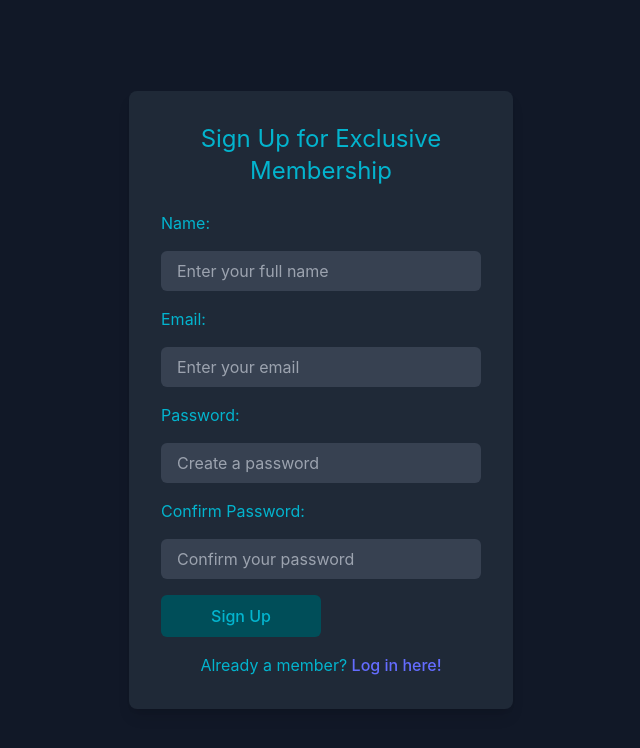
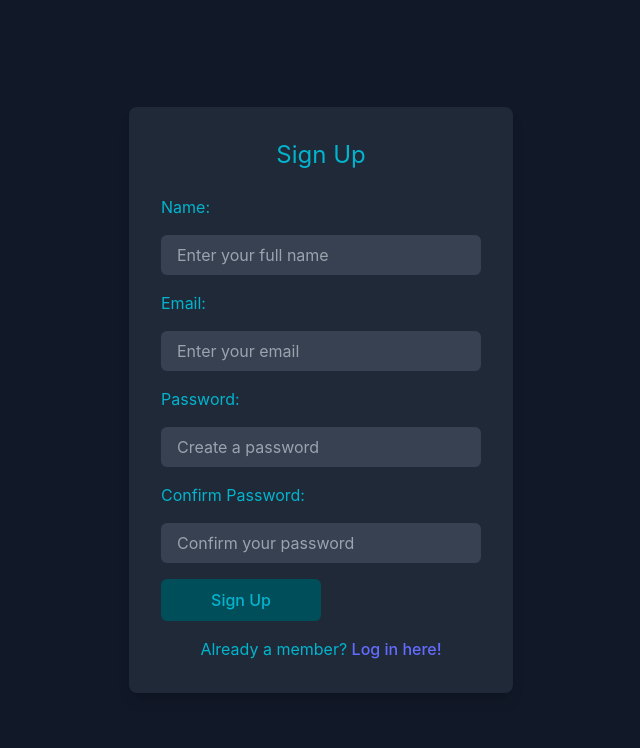
Before and after one commit to mateoavalose/EngineeringProject-III, a React (Vite) app: page /signup in a window 1280 px wide. Shown: the top 748 px of the page, without its empty margins (319-959 px from the left). Built offline with nearby package versions, Linux system fonts and the light colour scheme.

Commit message:
Changed signup banner text

```diff
--- a/src/Components/LogIn-SignUp/SignUp.jsx
+++ b/src/Components/LogIn-SignUp/SignUp.jsx
@@ -20,7 +20,7 @@ export const SignUp = () => {
   return (
     <div className="signUp w-[100vw] min-h-screen flex justify-center items-center bg-gray-900">
       <div className="signup-form bg-gray-800 p-8 rounded-lg shadow-lg w-96">
-        <h3 className="text-2xl text-[#03B4CE] mb-6 text-center">Sign Up for Exclusive Membership</h3>
+        <h3 className="text-2xl text-[#03B4CE] mb-6 text-center">Sign Up</h3>
         <form onSubmit={handleSubmit} className="space-y-4">
           <label htmlFor="name" className="block text-[#03B4CE]">Name:</label>
           <input
```
